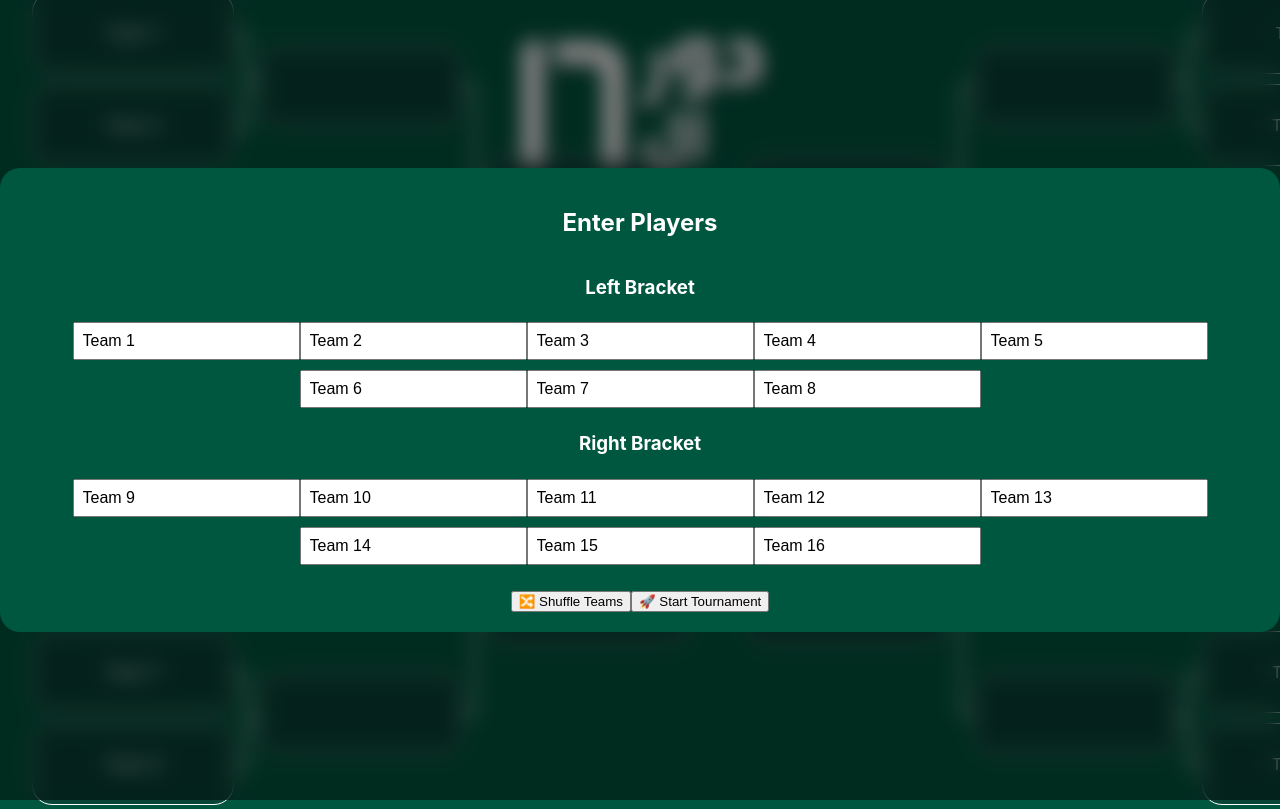
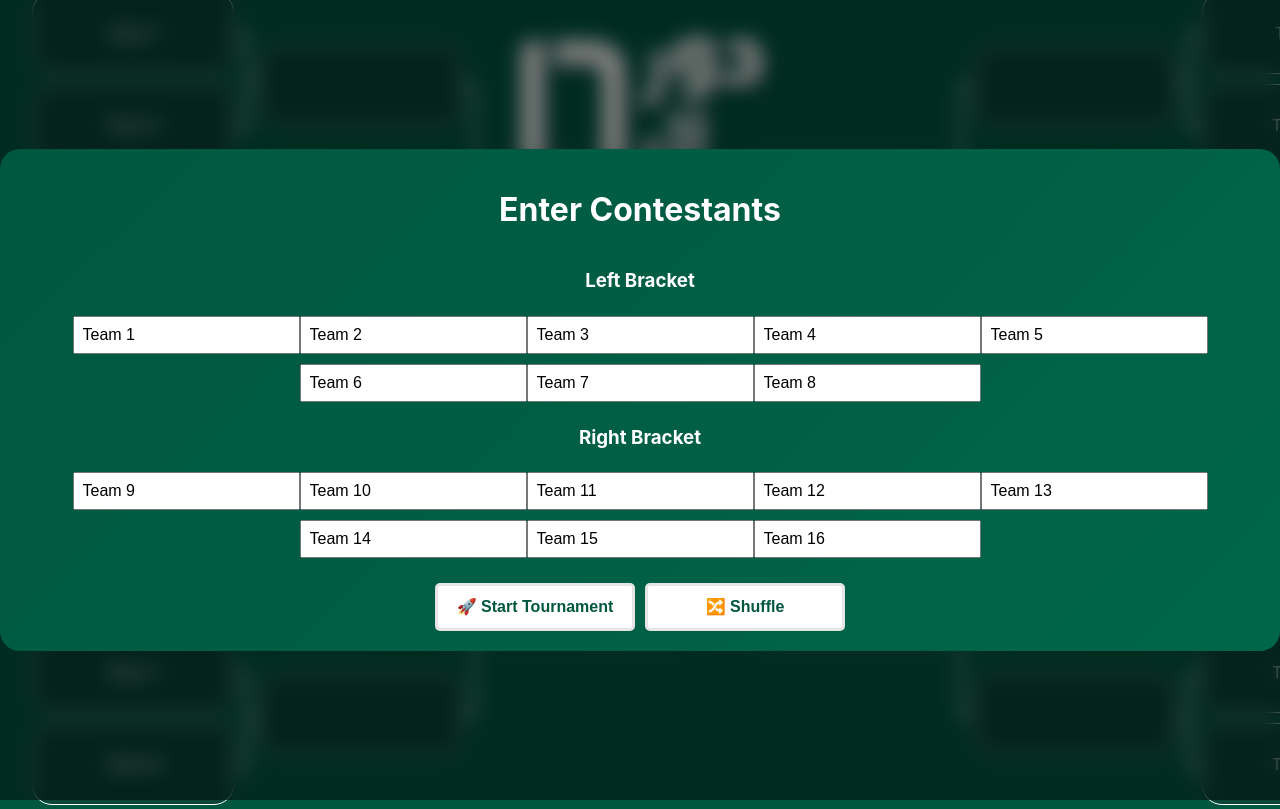
Before and after one commit to AMaherJK/dor-el-16, a React (Create React App) app: page / in a window 1280 px wide. Shown: the top 809 px of the page. Built offline with nearby package versions, Linux system fonts and the light colour scheme; the HTML template or start-up script is replaced by a standard one.

Commit message:
minor changes to the css

```diff
--- a/src/App.css
+++ b/src/App.css
@@ -96,9 +96,12 @@ cursor: pointer;
   flex-direction: column;
   justify-content: center;
   align-items: center;
+  transition: all 5000ms linear;
+
 }
 .ModalContent{
   background-color: #00573F;
+  background-image: linear-gradient(135deg,#00573F,hsl(163, 100%, 20%));
   border-radius: 20px;
   padding: 20px;
 }
@@ -113,3 +116,41 @@ input {
   padding: 8px;
   font-size: 16px;
 }
+.ButtonContainer{
+  display: flex;
+  flex-direction: row;
+  gap: 10px;
+  justify-content: center;
+}
+
+.btn {
+  background-color: #FFFFFF;
+  border: 3px solid rgba(0, 0, 0, 0.1);
+  border-radius: 5px;
+  width: 200px;
+  box-shadow: rgba(0, 0, 0, 0.02) 0 1px 3px 0;
+  color: rgb(0, 87, 63,1);
+  cursor: pointer;
+  display: inline-flex;
+  font-size: 16px;
+  font-weight: 600;
+  justify-content: center;
+  align-items: center;
+  line-height: 1.25;
+  margin: 0;
+  min-height: 3rem;
+  transition: all 250ms;
+}
+.btn:hover {
+  transform: translateY(-2px);
+  border-color: rgba(0, 0, 0, 0.15);
+  box-shadow: rgba(0, 0, 0, 0.1) 0 4px 12px;
+  color: rgba(0, 87, 63, 0.65);
+}
+.btn:active {
+  background-color: #F0F0F1;
+  border-color: rgba(0, 0, 0, 0.15);
+  box-shadow: rgba(0, 0, 0, 0.06) 0 2px 4px;
+  color: rgba(0, 87, 63, 0.65);
+  transform: translateY(0);
+}
--- a/src/App.js
+++ b/src/App.js
@@ -83,7 +83,7 @@ const shuffleTeams = () => {
       {isModalOpen && (
         <div className="Modal">
           <div className="ModalContent">
-            <h2>Enter Players</h2>
+            <h1>Enter Contestants</h1>
             <div className="InputContainer">
               <div className="LHSInputs">
                 <h3>Left Bracket</h3>
@@ -111,8 +111,8 @@ const shuffleTeams = () => {
               </div>
             </div>
             <div className="ButtonContainer">
-              <button onClick={shuffleTeams}>🔀 Shuffle Teams</button>
-              <button onClick={startTournament}>🚀 Start Tournament</button>
+            <button className="btn" onClick={startTournament}>🚀 Start Tournament</button>
+              <button className="btn" onClick={shuffleTeams}>🔀 Shuffle</button>
             </div>
           </div>
         </div>
```
